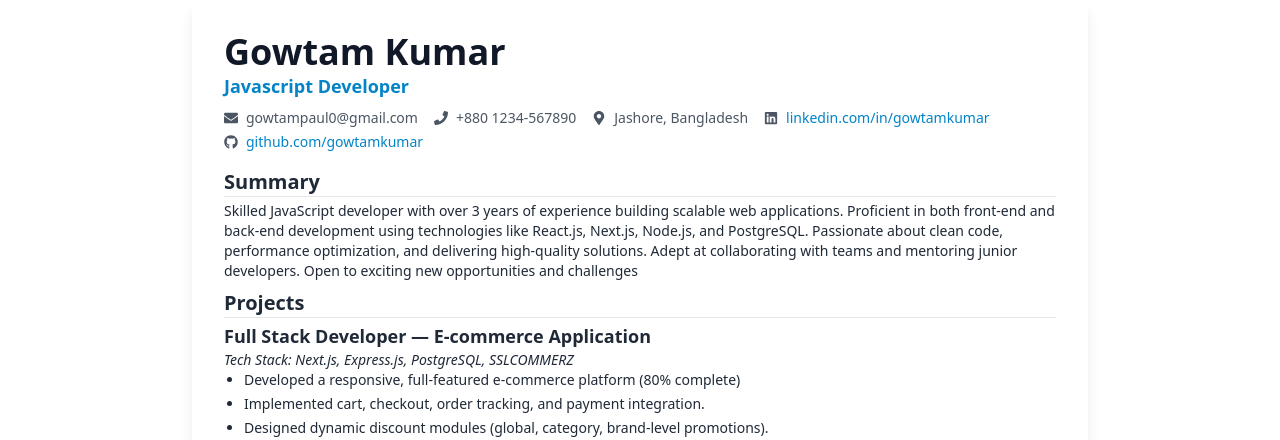
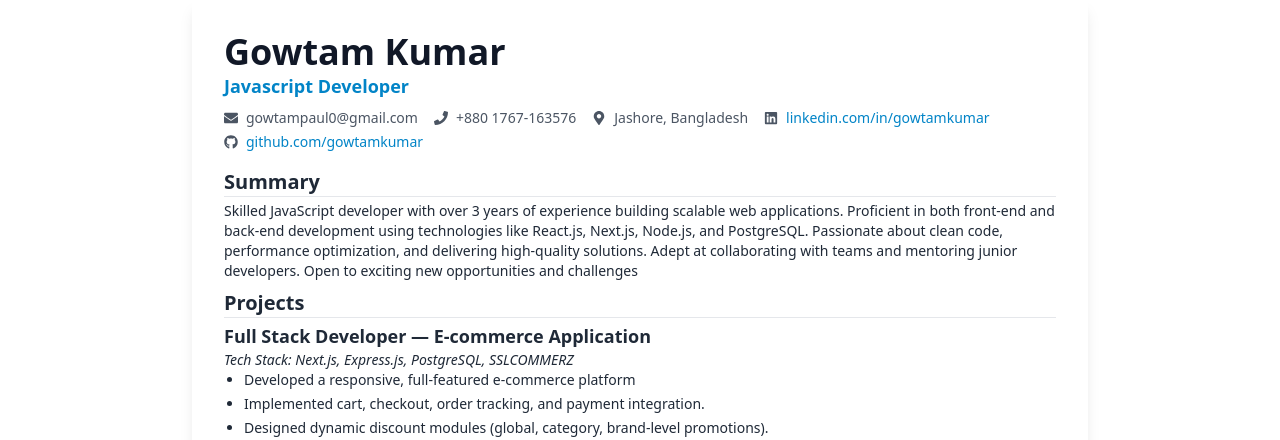
Before and after one commit to gowtamkumar/my-portfolio, a Next.js app: page /download-resume in a window 1280 px wide. Shown: the top 440 px of the page. Built offline with nearby package versions, Linux system fonts and the light colour scheme.

Commit message:
project and header update

```diff
--- a/components/resume/Projects.tsx
+++ b/components/resume/Projects.tsx
@@ -12,8 +12,7 @@ export default function ProjectsSection() {
         </address>
         <ul className="list-disc ml-5 text-sm space-y-1">
           <li>
-            Developed a responsive, full-featured e-commerce platform (80%
-            complete)
+            Developed a responsive, full-featured e-commerce platform
           </li>
           <li>
             Implemented cart, checkout, order tracking, and payment integration.
--- a/components/resume/ResumeHeader.tsx
+++ b/components/resume/ResumeHeader.tsx
@@ -1,10 +1,10 @@
 import Link from "next/link";
 import {
+  FaEnvelope,
   FaGithub,
   FaLinkedin,
-  FaEnvelope,
+  FaMapMarkerAlt,
   FaPhone,
-  FaMapMarkerAlt,
 } from "react-icons/fa";
 
 export default function ResumeHeader() {
@@ -21,7 +21,7 @@ export default function ResumeHeader() {
         </div>
         <div className="flex items-center gap-2">
           <FaPhone />
-          <p>+880 1234-567890</p>
+          <p>+880 1767-163576</p>
         </div>
         <div className="flex items-center gap-2">
           <FaMapMarkerAlt />
```
